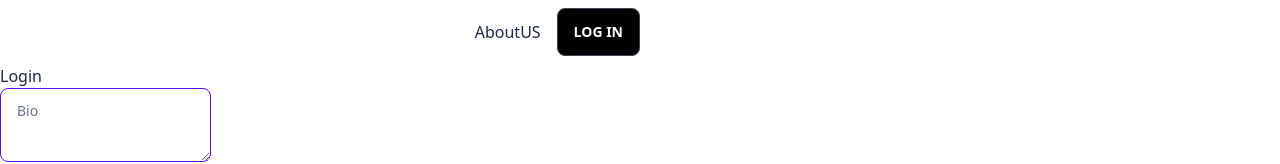
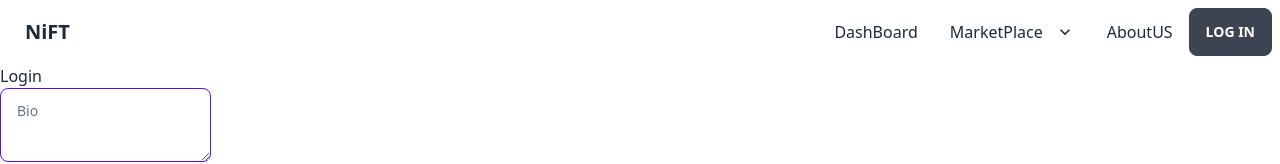
Before and after one commit to schezo817/NiFT, a Next.js app in the folder nift/: page / in a window 1280 px wide. Shown: the top 164 px of the page. Built offline with nearby package versions, Linux system fonts and the light colour scheme; a web font is replaced by a local one.

Commit message:
navbarの完成

```diff
--- a/nift/components/Navbar.tsx
+++ b/nift/components/Navbar.tsx
@@ -2,35 +2,65 @@ import Link from "next/link";
 
 const Navbar = () => {
     return (
-        <div className="navbar bg-base-900">
+        <div className="navbar bg-base-100">
+            <div className="navbar-start">
                 <div className="dropdown">
                 <label tabindex="0" className="btn btn-ghost lg:hidden">
-                    {/* <svg xmlns="http://www.w3.org/2000/svg" className="h-5 w-5" fill="none" viewBox="0 0 24 24" stroke="currentColor"><path stroke-linecap="round" stroke-linejoin="round" stroke-width="2" d="M4 6h16M4 12h8m-8 6h16" /></svg> */}
-                    <a>NiFT</a>
+                    <svg xmlns="http://www.w3.org/2000/svg" className="h-5 w-5" fill="none" viewBox="0 0 24 24" stroke="currentColor"><path stroke-linecap="round" stroke-linejoin="round" stroke-width="2" d="M4 6h16M4 12h8m-8 6h16" /></svg>
                 </label>
                 <ul tabindex="0" className="menu menu-compact dropdown-content mt-3 p-2 shadow bg-base-100 rounded-box w-52">
-                    <li><a>MarketPlace</a></li>
-                    {/* <li tabindex="0">
-                    <a className="justify-between">
-                        Parent
-                        <svg className="fill-current" xmlns="http://www.w3.org/2000/svg" width="24" height="24" viewBox="0 0 24 24"><path d="M8.59,16.58L13.17,12L8.59,7.41L10,6L16,12L10,18L8.59,16.58Z"/></svg>
+                    <Link href={"/DashBoard"}>
+                            <li><a>DashBoard</a></li>
+                        </Link>
+                        <li tabindex="0">
+                            <a>
+                            MarketPlace
+                            <svg className="fill-current" xmlns="http://www.w3.org/2000/svg" width="20" height="20" viewBox="0 0 24 24" bg><path d="M7.41,8.58L12,13.17L16.59,8.58L18,10L12,16L6,10L7.41,8.58Z"/></svg>
                             </a>
-                    <ul className="p-2">
-                        <li><a>Submenu 1</a></li>
-                        <li><a>Submenu 2</a></li>
+                            <ul className="p-2 bg-white">
+                            <Link href = {"/SeeNiFTs"}>
+                                <li><a>See NiFTs</a></li>
+                            </Link>
+                            <Link href = {"/CreateNiFTs"}>
+                                <li><a>Create NiFTs</a></li>
+                            </Link>
                             </ul>
-                    </li> */}
-                    <li><a>CreateNFT</a></li>
+                        </li>
+                        <Link href={"/AboutUS"}>
+                            <li><a>AboutUS</a></li>
+                        </Link>
                     </ul>
                 </div>
-            <div className="navbar-end">
-                <ul className="menu menu-horizontal p-0">
+                <Link href = {"/"}>
+                    <a className="btn btn-ghost normal-case text-xl">NiFT</a>
+                </Link>
+            </div>
+            <div className="navbar-end justify-self-auto">
+                    <ul className="menu menu-horizontal p-0 hidden lg:flex">
+                        <Link href={"/DashBoard"}>
+                            <li><a>DashBoard</a></li>
+                        </Link>
+                        <li tabindex="0">
+                            <a>
+                            MarketPlace
+                            <svg className="fill-current" xmlns="http://www.w3.org/2000/svg" width="20" height="20" viewBox="0 0 24 24" bg><path d="M7.41,8.58L12,13.17L16.59,8.58L18,10L12,16L6,10L7.41,8.58Z"/></svg>
+                            </a>
+                            <ul className="p-2 bg-white">
+                            <Link href = {"/SeeNiFTs"}>
+                                <li><a>See NiFTs</a></li>
+                            </Link>
+                            <Link href = {"/CreateNiFTs"}>
+                                <li><a>Create NiFTs</a></li>
+                            </Link>
+                            </ul>
+                        </li>
+                        <Link href={"/AboutUS"}>
                             <li><a>AboutUS</a></li>
+                        </Link>
+                    </ul>
                     <Link href = {"/login"}>
-                    <a className="btn bg-black">Log In</a>
+                        <a className="btn">Log IN</a>
                     </Link>
-                {/* <li><a className="btn bg-base-100">Log In</a></li> */}
-                </ul>
                 </div>
         </div>
     );
```
Lines whose indentation alone changed are shown as unchanged.
